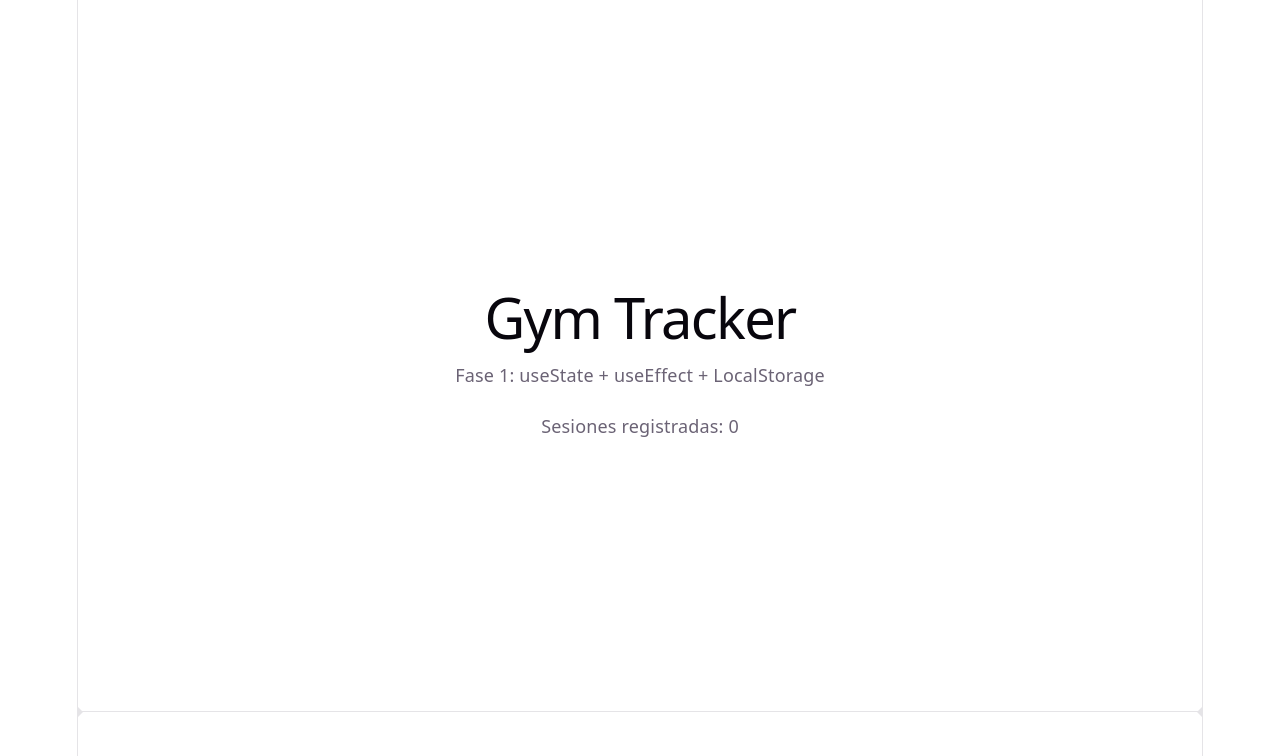
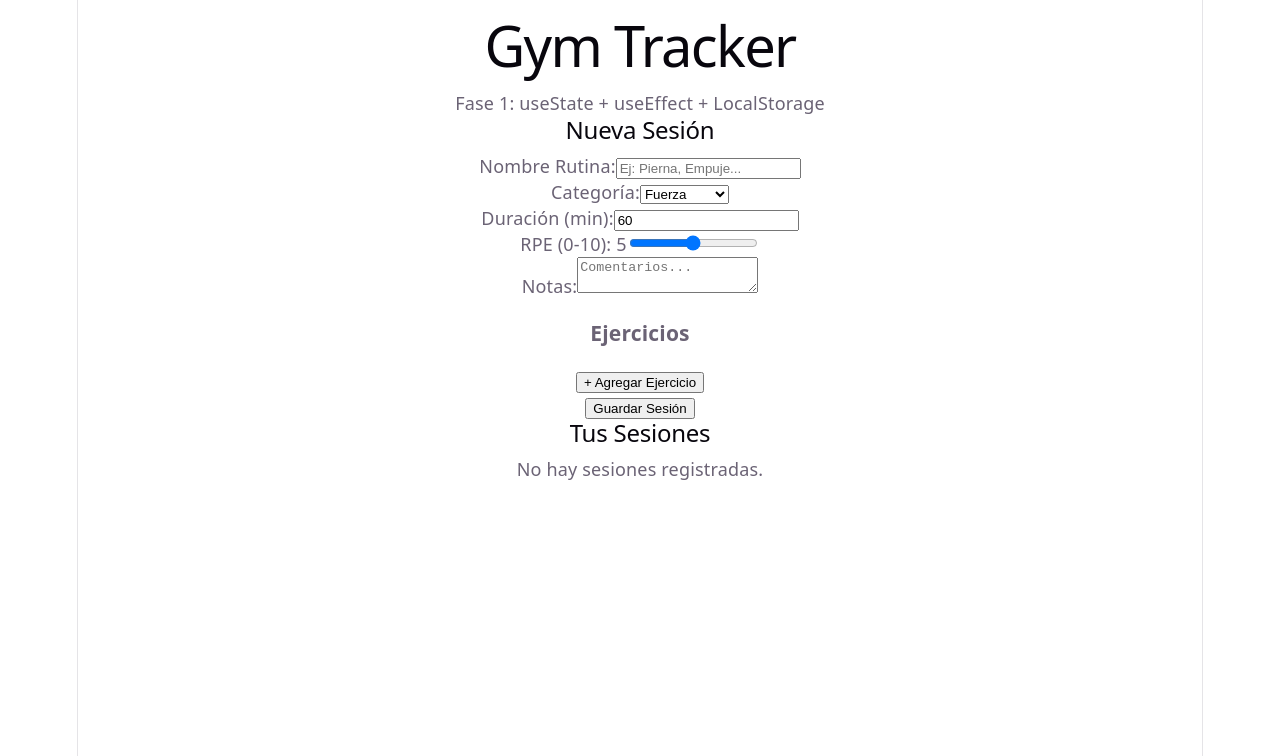
Before and after one commit to adirnnn/proyecto-web-final, a React (Vite) app in the folder frontend/: page / in a window 1280 px wide. Shown: the top 756 px of the page. Built offline with nearby package versions, Linux system fonts and the light colour scheme.

Commit message:
ui components and crud logic

```diff
--- a/frontend/src/App.tsx
+++ b/frontend/src/App.tsx
@@ -1,30 +1,55 @@
 import { useState, useEffect } from 'react'
 import type { GymSession } from './types/item'
 import { storageService } from './services/storage'
+import { FormularioItem } from './components/FormularioItem'
+import { ListaItems } from './components/ListaItems'
 import './App.css'
 
 function App() {
-  const [items, _setItems] = useState<GymSession[]>(() => storageService.getItems());
+  const [items, setItems] = useState<GymSession[]>(() => storageService.getItems());
 
   useEffect(() => {
     storageService.saveItems(items);
   }, [items]);
 
+  const handleSave = (session: GymSession) => {
+    setItems([session, ...items]);
+  };
+
+  const handleDelete = (id: string) => {
+    setItems(items.filter(item => item.id !== id));
+  };
+
+  const handleToggleStatus = (id: string) => {
+    setItems(items.map(item =>
+      item.id === id
+        ? { ...item, estado: item.estado === 'pendiente' ? 'completado' : 'pendiente', fechaActividad: new Date().toISOString() }
+        : item
+    ));
+  };
+
   return (
-    <>
-      <section id="center">
-        <div>
-          <h1>Gym Tracker</h1>
-          <p>Fase 1: useState + useEffect + LocalStorage</p>
-        </div>
-        <div className="card">
-          <p>Sesiones registradas: {items.length}</p>
-        </div>
-      </section>
+    <div className="container">
+      <header>
+        <h1>Gym Tracker</h1>
+        <p>Fase 1: useState + useEffect + LocalStorage</p>
+      </header>
 
-      <div className="ticks"></div>
-      <section id="spacer"></section>
-    </>
+      <main className="content">
+        <section className="form-section">
+          <FormularioItem onSave={handleSave} />
+        </section>
+
+        <section className="list-section">
+          <h2>Tus Sesiones</h2>
+          <ListaItems
+            items={items}
+            onDelete={handleDelete}
+            onToggleStatus={handleToggleStatus}
+          />
+        </section>
+      </main>
+    </div>
   )
 }
 
--- /dev/null
+++ b/frontend/src/components/FormularioItem.tsx
@@ -0,0 +1,158 @@
+import { useState } from 'react';
+import type { GymSession, Exercise } from '../types/item';
+import { generateUUID } from '../utils/uuid';
+
+interface Props {
+  onSave: (session: GymSession) => void;
+}
+
+export const FormularioItem = ({ onSave }: Props) => {
+  const [nombre, setNombre] = useState('');
+  const [categoriaId, setCategoriaId] = useState<GymSession['categoriaId']>('Fuerza');
+  const [puntuacion, setPuntuacion] = useState(5);
+  const [notas, setNotas] = useState('');
+  const [duracionMinutos, setDuracionMinutos] = useState(60);
+  const [ejercicios, setEjercicios] = useState<Exercise[]>([]);
+
+  const addExercise = () => {
+    const newEx: Exercise = {
+      id: generateUUID(),
+      nombre: '',
+      sets: 3,
+      reps: 10,
+      peso: 0
+    };
+    setEjercicios([...ejercicios, newEx]);
+  };
+
+  const updateExercise = (id: string, field: keyof Exercise, value: string | number) => {
+    setEjercicios(ejercicios.map(ex =>
+      ex.id === id ? { ...ex, [field]: value } : ex
+    ));
+  };
+
+  const removeExercise = (id: string) => {
+    setEjercicios(ejercicios.filter(ex => ex.id !== id));
+  };
+
+  const handleSubmit = (e: React.FormEvent) => {
+    e.preventDefault();
+
+    const volumenTotal = ejercicios.reduce((acc, ex) => acc + (ex.sets * ex.reps * ex.peso), 0);
+
+    const now = new Date().toISOString();
+
+    const newSession: GymSession = {
+      id: generateUUID(),
+      nombre,
+      categoriaId,
+      estado: 'pendiente',
+      puntuacion,
+      fechaRegistro: now,
+      fechaActividad: now,
+      notas,
+      atributos: {
+        duracionMinutos,
+        volumenTotal,
+        ejercicios
+      },
+      activo: true
+    };
+
+    onSave(newSession);
+    // para resetear el form
+    setNombre('');
+    setNotas('');
+    setEjercicios([]);
+    setDuracionMinutos(60);
+    setPuntuacion(5);
+  };
+
+  return (
+    <form onSubmit={handleSubmit} className="gym-form">
+      <h2>Nueva Sesión</h2>
+      <div className="form-group">
+        <label>Nombre Rutina:</label>
+        <input
+          value={nombre}
+          onChange={e => setNombre(e.target.value)}
+          placeholder="Ej: Pierna, Empuje..."
+          required
+        />
+      </div>
+
+      <div className="form-group">
+        <label>Categoría:</label>
+        <select value={categoriaId} onChange={e => setCategoriaId(e.target.value as any)}>
+          <option value="Fuerza">Fuerza</option>
+          <option value="Cardio">Cardio</option>
+          <option value="Flexibilidad">Flexibilidad</option>
+          <option value="Deportes">Deportes</option>
+        </select>
+      </div>
+
+      <div className="form-group">
+        <label>Duración (min):</label>
+        <input
+          type="number"
+          value={duracionMinutos}
+          onChange={e => setDuracionMinutos(Number(e.target.value))}
+        />
+      </div>
+
+      <div className="form-group">
+        <label>RPE (0-10): {puntuacion}</label>
+        <input
+          type="range" min="0" max="10"
+          value={puntuacion}
+          onChange={e => setPuntuacion(Number(e.target.value))}
+        />
+      </div>
+
+      <div className="form-group">
+        <label>Notas:</label>
+        <textarea
+          value={notas}
+          onChange={e => setNotas(e.target.value)}
+          placeholder="Comentarios..."
+        />
+      </div>
+
+      <div className="exercises-section">
+        <h3>Ejercicios</h3>
+        {ejercicios.map(ex => (
+          <div key={ex.id} className="exercise-row">
+            <input
+              placeholder="Ejercicio"
+              value={ex.nombre}
+              onChange={e => updateExercise(ex.id, 'nombre', e.target.value)}
+              required
+            />
+            <input
+              type="number" placeholder="Sets"
+              value={ex.sets}
+              onChange={e => updateExercise(ex.id, 'sets', Number(e.target.value))}
+              required
+            />
+            <input
+              type="number" placeholder="Reps"
+              value={ex.reps}
+              onChange={e => updateExercise(ex.id, 'reps', Number(e.target.value))}
+              required
+            />
+            <input
+              type="number" placeholder="Peso (kg)"
+              value={ex.peso}
+              onChange={e => updateExercise(ex.id, 'peso', Number(e.target.value))}
+              required
+            />
+            <button type="button" onClick={() => removeExercise(ex.id)}>x</button>
+          </div>
+        ))}
+        <button type="button" className="add-ex-btn" onClick={addExercise}>+ Agregar Ejercicio</button>
+      </div>
+
+      <button type="submit" className="save-btn">Guardar Sesión</button>
+    </form>
+  );
+};
--- /dev/null
+++ b/frontend/src/components/ItemCard.tsx
@@ -0,0 +1,38 @@
+import type { GymSession } from '../types/item';
+
+interface Props {
+  session: GymSession;
+  onDelete: (id: string) => void;
+  onToggleStatus: (id: string) => void;
+}
+
+export const ItemCard = ({ session, onDelete, onToggleStatus }: Props) => {
+  return (
+    <div className={`item-card ${session.estado}`}>
+      <h3>{session.nombre}</h3>
+      <p><strong>Categoría:</strong> {session.categoriaId}</p>
+      <p><strong>Estado:</strong> {session.estado}</p>
+      <p><strong>RPE:</strong> {session.puntuacion}/10</p>
+      <p><strong>Volumen Total:</strong> {session.atributos.volumenTotal} kg</p>
+      <p><strong>Fecha:</strong> {new Date(session.fechaRegistro).toLocaleDateString()}</p>
+      <div className="exercises-summary">
+        <h4>Ejercicios ({session.atributos.ejercicios.length}):</h4>
+        <ul>
+          {session.atributos.ejercicios.map((ex) => (
+            <li key={ex.id}>
+              {ex.nombre}: {ex.sets}x{ex.reps} @ {ex.peso}kg
+            </li>
+          ))}
+        </ul>
+      </div>
+      <div className="actions">
+        <button onClick={() => onToggleStatus(session.id)}>
+          {session.estado === 'pendiente' ? 'Completar' : 'Reabrir'}
+        </button>
+        <button onClick={() => onDelete(session.id)} className="delete-btn">
+          Eliminar
+        </button>
+      </div>
+    </div>
+  );
+};
--- /dev/null
+++ b/frontend/src/components/ListaItems.tsx
@@ -0,0 +1,25 @@
+import type { GymSession } from '../types/item';
+import { ItemCard } from './ItemCard';
+
+interface Props {
+  items: GymSession[];
+  onDelete: (id: string) => void;
+  onToggleStatus: (id: string) => void;
+}
+
+export const ListaItems = ({ items, onDelete, onToggleStatus }: Props) => {
+  if (items.length === 0) return <p>No hay sesiones registradas.</p>;
+
+  return (
+    <div className="lista-items">
+      {items.map((item) => (
+        <ItemCard
+          key={item.id}
+          session={item}
+          onDelete={onDelete}
+          onToggleStatus={onToggleStatus}
+        />
+      ))}
+    </div>
+  );
+};
```
